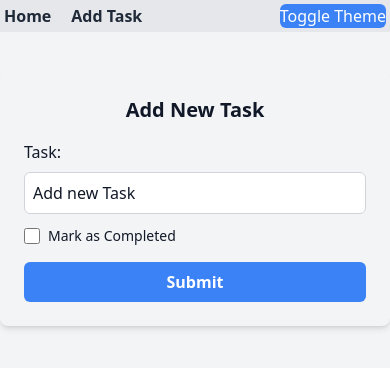
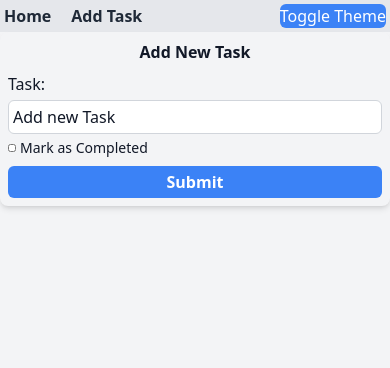
Before and after one commit to akshat17-07/TaskList, a React (Vite) app in the folder task-list/: page /add in a window 390 px wide. Shown: the top 368 px of the page. Built offline with nearby package versions, Linux system fonts and the light colour scheme.

Commit message:
created add task mobile responsive

```diff
--- a/task-list/src/pages/AddTask.jsx
+++ b/task-list/src/pages/AddTask.jsx
@@ -20,7 +20,7 @@ function AddTask() {
     }
 
     const formContainerClass = clsx(
-        "max-w-lg mx-auto mt-10 p-6 rounded-lg shadow-md",
+        "max-w-lg mx-auto md:mt-10 md:p-6 p-2 sm:p-4 rounded-lg shadow-md",
         {
             "bg-gray-100 text-gray-900": theme === "light",
             "bg-gray-800 text-white": theme !== "light"
@@ -28,7 +28,7 @@ function AddTask() {
     );
 
     const inputClass = clsx(
-        "w-full p-2 mt-2 border rounded-md focus:outline-none",
+        "w-full md:p-2 md:mt-2 p-1 mt-1 border rounded-md focus:outline-none",
         {
             "border-gray-300 bg-white text-gray-900 focus:border-blue-500": theme === "light",
             "border-gray-600 bg-gray-700 text-white focus:border-blue-400": theme !== "light"
@@ -36,7 +36,7 @@ function AddTask() {
     );
 
     const buttonClass = clsx(
-        "w-full px-4 py-2 mt-4 font-semibold text-white rounded-md transition-all duration-200",
+        "w-full md:px-4 md:py-2 md:mt-4 px-2 py-1 mt-2 font-semibold text-white rounded-md transition-all duration-200",
         {
             "bg-blue-500 hover:bg-blue-600": theme === "light",
             "bg-blue-700 hover:bg-blue-800": theme !== "light"
@@ -45,8 +45,8 @@ function AddTask() {
 
     return (
         <div className={formContainerClass}>
-            <h2 className="text-xl font-semibold text-center">Add New Task</h2>
-            <form onSubmit={submitNewData} className="mt-4">
+            <h2 className="md:text-xl font-semibold text-center">Add New Task</h2>
+            <form onSubmit={submitNewData} className="md:mt-4 mt-2">
 
                 {/* Task Input */}
                 <label htmlFor="task" className="block font-medium">
@@ -60,15 +60,15 @@ function AddTask() {
                     className={inputClass}
                 />
 
-                <div className="flex items-center mt-3">
+                <div className="flex mt-1 items-center md:mt-3">
                     <input
                         id="completed"
                         type="checkbox"
                         checked={completed}
                         onChange={(event) => setCompleted(event.target.checked)}
-                        className="w-4 h-4 text-blue-500 focus:ring focus:ring-blue-300"
+                        className="md:w-4 w-2 md:h-4 h-2 text-blue-500 focus:ring focus:ring-blue-300"
                     />
-                    <label htmlFor="completed" className="ml-2 text-sm font-medium">
+                    <label htmlFor="completed" className="md:ml-2 ml-1 text-sm font-medium">
                         Mark as Completed
                     </label>
                 </div>
@@ -78,8 +78,8 @@ function AddTask() {
                 </button>
             </form>
 
-            {error && <p className="mt-2 text-red-500">{error}</p>}
-            {success && <p className="mt-2 text-green-500">{success}</p>}
+            {error && <p className="md:mt-2 mt-1 text-red-500">{error}</p>}
+            {success && <p className="md:mt-2 mt-1 text-green-500">{success}</p>}
         </div>
     );
 }
```
